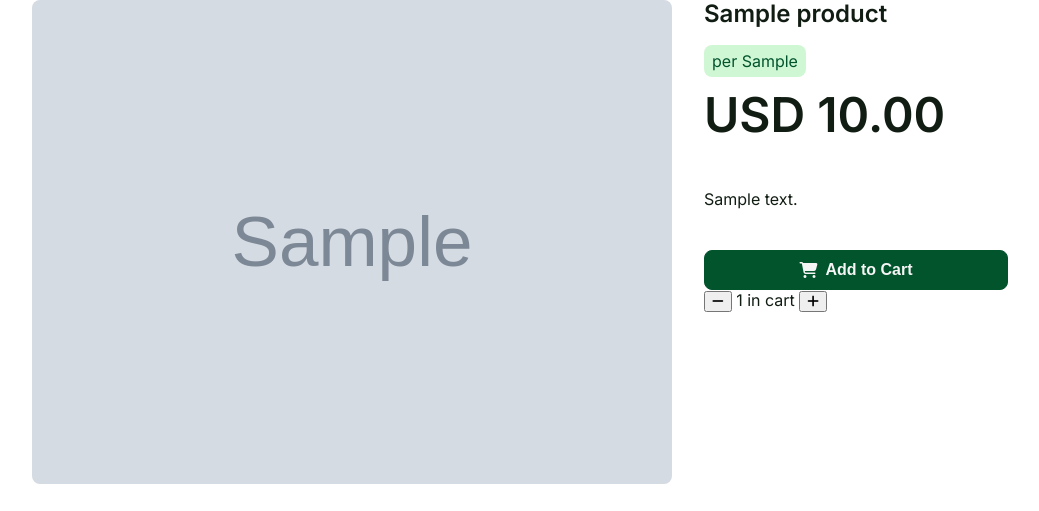
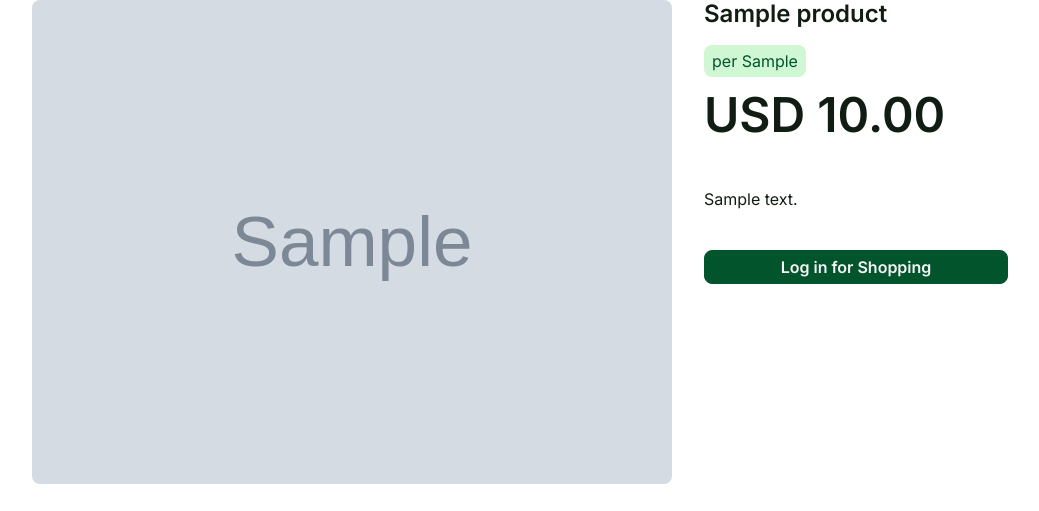
Before and after one commit to ru3aah/M3_Project, a Django app: a page that uses products/templates/products/product_details.html in a window 1280 px wide. Shown: the part 164-675 px from the top of the page, without its empty margins (32-1071 px from the left). Run offline with Django 5.2, Linux system fonts and the light colour scheme; tables that the repository leaves empty hold one stand-in row (values such as "Sample post"); grey boxes marked "Sample" are stand-in pictures.

```diff
--- a/products/templates/products/product_details.html
+++ b/products/templates/products/product_details.html
@@ -34,6 +34,7 @@
                     <p>{{ product.description|linebreaks }}</p>
                 </div>
                 <div class="cart-controls">
+                    {% if user.is_authenticated %}
                         <button class="button button--primary add-to-cart-button" id="add-to-cart-btn">
                             <i class="fa-solid fa-cart-shopping"></i>
                             <span>Add to Cart</span>
@@ -43,6 +44,11 @@
                             <span class="quantity-value">1 in cart</span>
                             <button class="quantity-btn" data-action="increase" aria-label="Increase quantity"><i class="fa-solid fa-plus"></i></button>
                         </div>
+                    {% else %}
+                        <a href="{% url 'users:login' %}" class="button button--primary login-for-shopping-button">
+                            <span>Log in for Shopping</span>
+                        </a>
+                    {% endif %}
                 </div>
             </div>
         </section>
```
Lines whose indentation alone changed are shown as unchanged.
